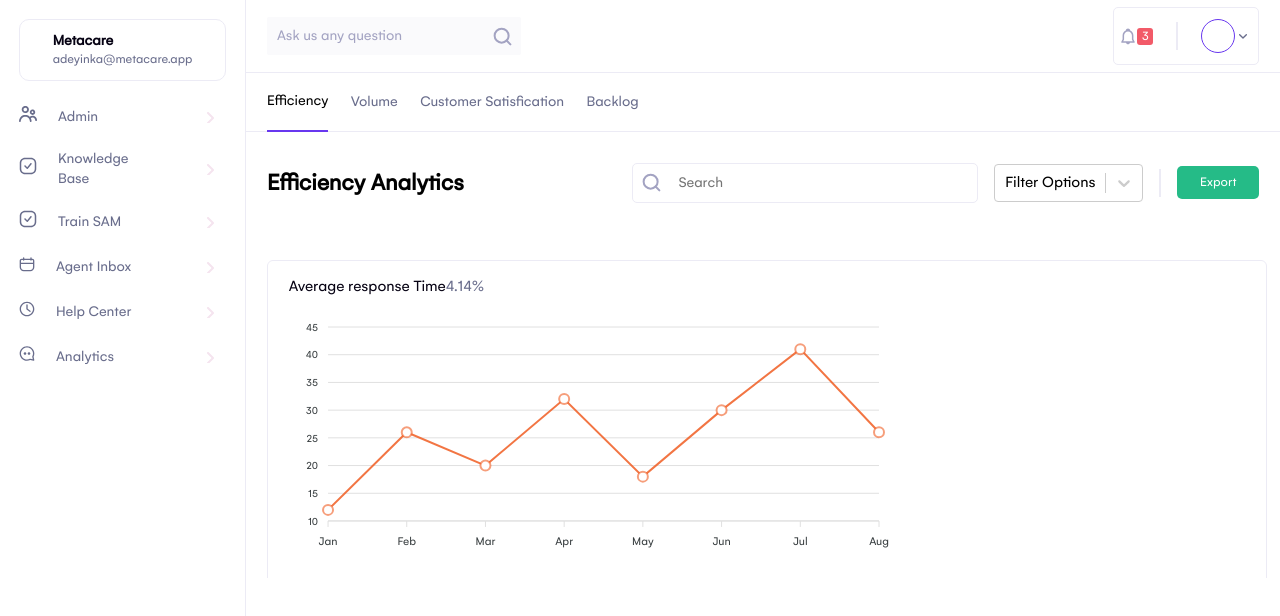
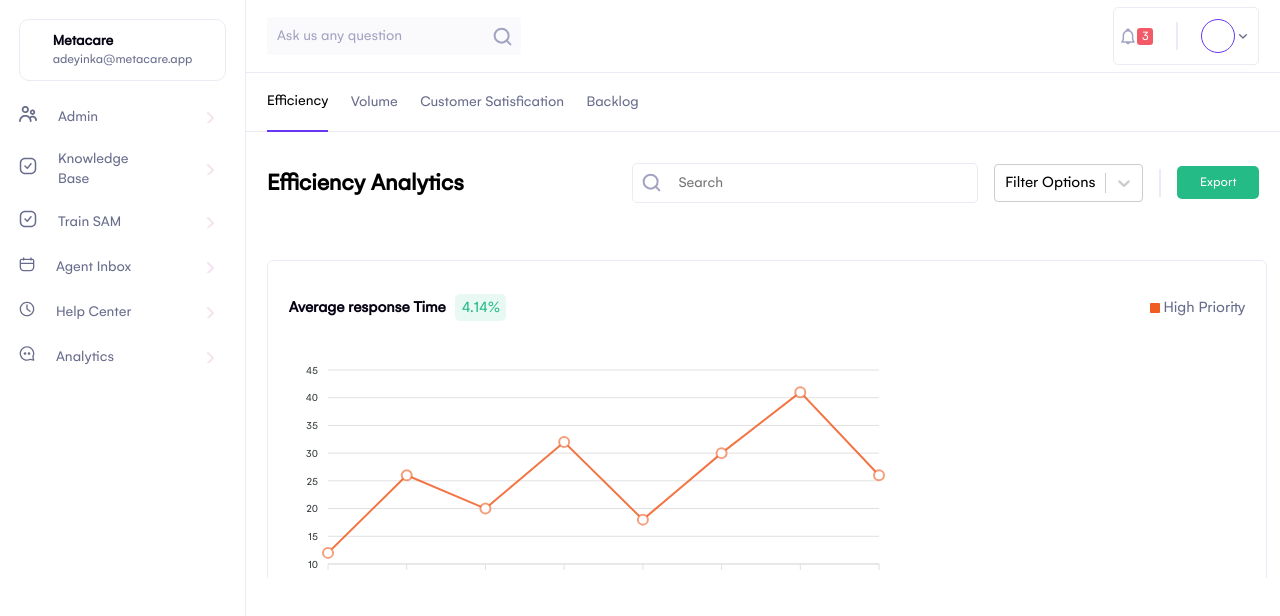
Before and after one commit to igaimerca/frontend-challenge, a React (Create React App) app: page / in a window 1280 px wide. Shown: the top 616 px of the page. Built offline with nearby package versions, Linux system fonts and the light colour scheme.

Commit message:
feat: charts

```diff
--- a/src/components/ui/AnalyticsCard/AnalyticsCard.jsx
+++ b/src/components/ui/AnalyticsCard/AnalyticsCard.jsx
@@ -5,8 +5,17 @@ import LineChart from './LineChart';
 function AnalyticsTab({chartData}) {
     return (
         <div className="analytics-card">
-            <span className="text-black text-bold">{chartData.title}</span>
-            <span>4.14%</span>
+            <div className="flex">
+                <div className="flex">
+
+            <h4 className="text-black text-bold">{chartData.title}</h4>
+            <span className="percent">4.14%</span>
+                </div>
+                <div className="flex">
+                    <span className="color-rect" style={{ backgroundColor: chartData.mainColor }}></span>
+                    <span>High Priority</span>
+                </div>
+            </div>
             <LineChart data={chartData.data} mainColor={chartData.mainColor} title={chartData.title} />
         </div>
     )
--- a/src/components/ui/AnalyticsCard/AnalyticsCard.scss
+++ b/src/components/ui/AnalyticsCard/AnalyticsCard.scss
@@ -5,6 +5,19 @@
     border-radius: 6px;
     padding: 15px 1.3rem;
     margin: 1.2rem 0;
+    .percent {
+        padding: 0.2rem 0.4rem;
+        background-color: #25BB871A;
+        color: var(--green-color);
+        border-radius: 5px;
+        margin-left: 0.6rem;
+    }
+    .color-rect {
+        height: 10px;
+        width: 10px;
+        border-radius: 1px;
+        margin-right: 0.2rem;
+    }
 }
 .chart-container {
     width: 50%;
```
